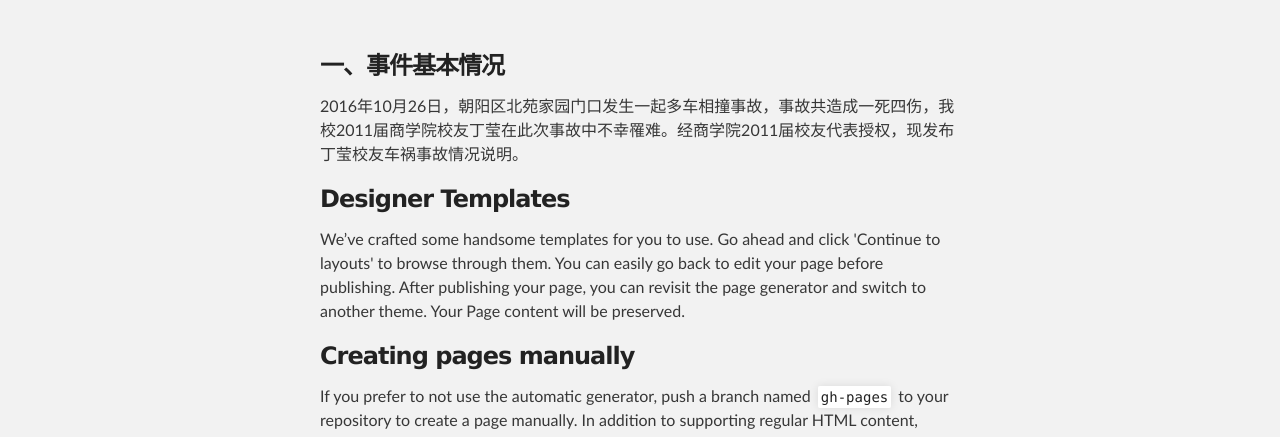
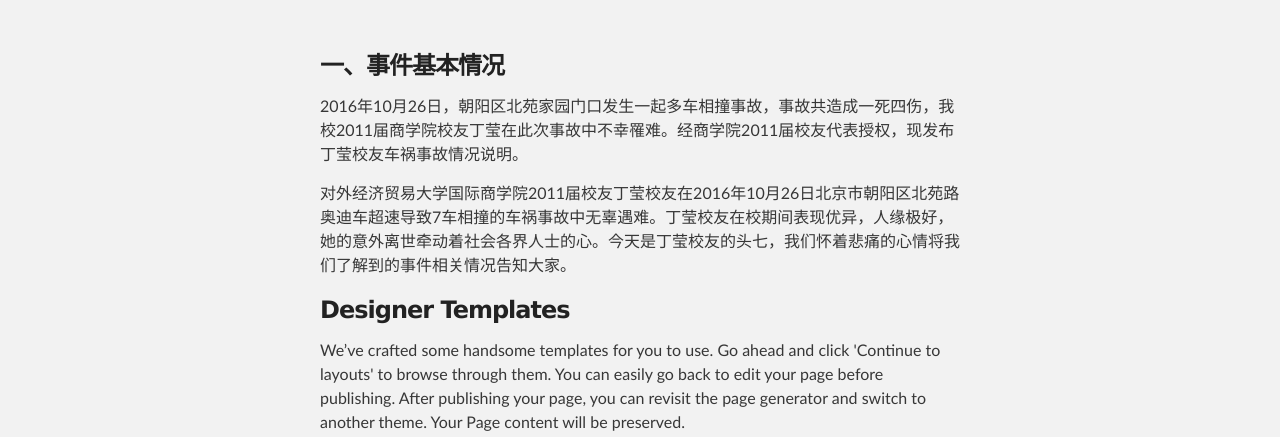
Before and after one commit to fightforourselve/fightforourselve1.github.io, a plain HTML site: page index.html in a window 1280 px wide. Shown: the part 302-739 px from the top of the page. Drawn offline with Linux system fonts and the light colour scheme.

Commit message:
Update index.html

```diff
--- a/index.html
+++ b/index.html
@@ -31,6 +31,7 @@
 <a id="welcome-to-github-pages" class="anchor" href="#welcome-to-github-pages" aria-hidden="true"><span aria-hidden="true" class="octicon octicon-link"></span></a>一、事件基本情况</h3>
 
 <p>2016年10月26日，朝阳区北苑家园门口发生一起多车相撞事故，事故共造成一死四伤，我校2011届商学院校友丁莹在此次事故中不幸罹难。经商学院2011届校友代表授权，现发布丁莹校友车祸事故情况说明。</p>
+<p>对外经济贸易大学国际商学院2011届校友丁莹校友在2016年10月26日北京市朝阳区北苑路奥迪车超速导致7车相撞的车祸事故中无辜遇难。丁莹校友在校期间表现优异，人缘极好，她的意外离世牵动着社会各界人士的心。今天是丁莹校友的头七，我们怀着悲痛的心情将我们了解到的事件相关情况告知大家。<p>
 
 <h3>
 <a id="designer-templates" class="anchor" href="#designer-templates" aria-hidden="true"><span aria-hidden="true" class="octicon octicon-link"></span></a>Designer Templates</h3>
```
